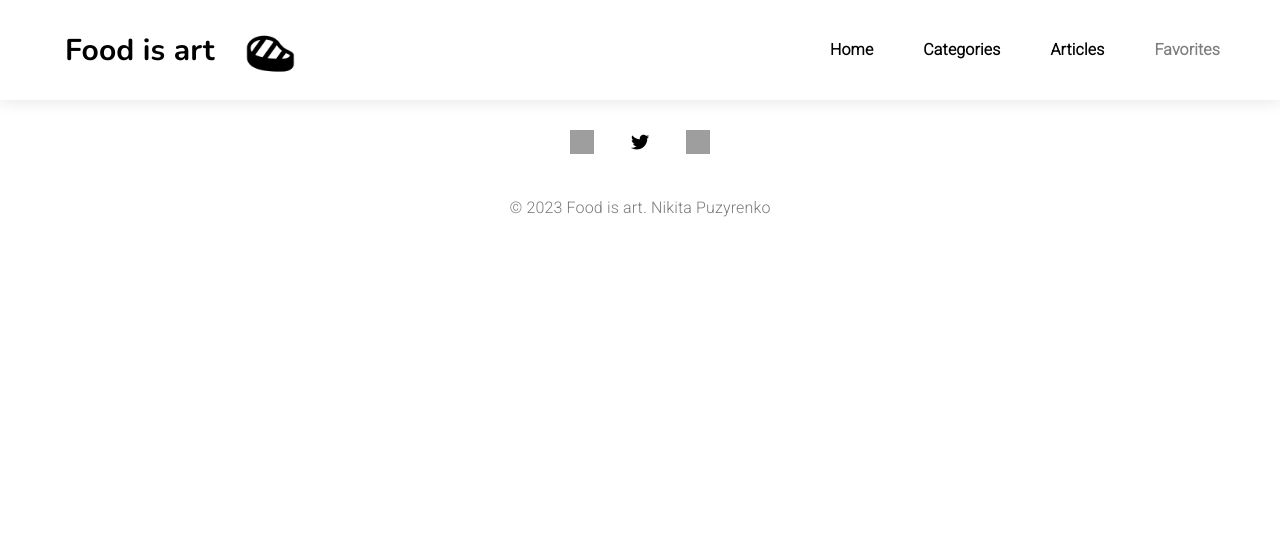
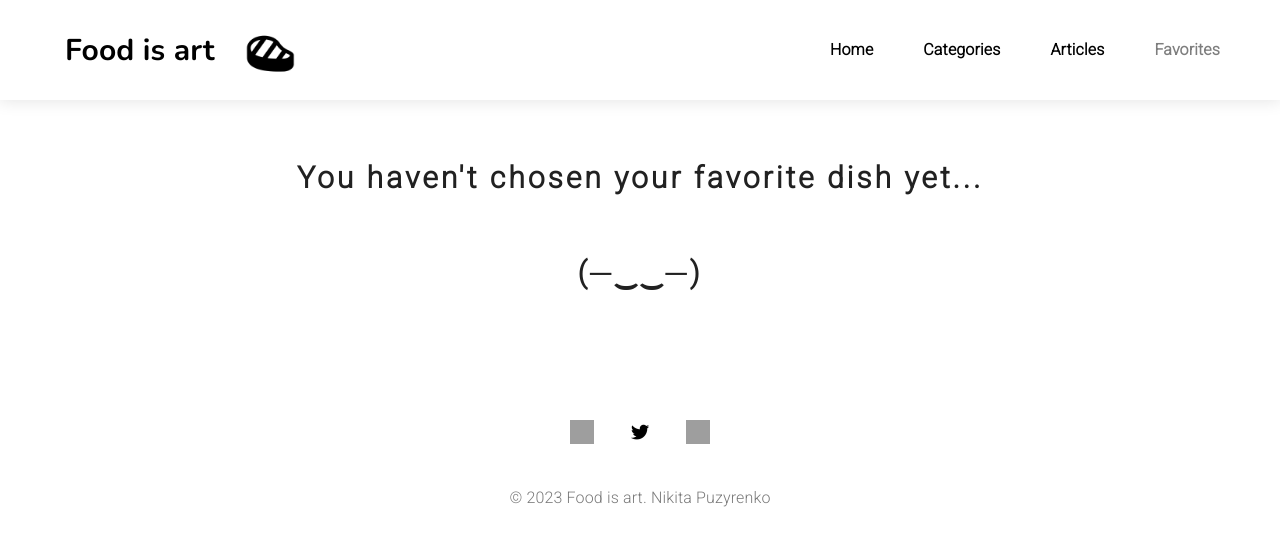
Before and after one commit to NikitOS-1/food-blog, a React (Create React App) app: page /favorites in a window 1280 px wide. Shown: the top 544 px of the page. Built offline with nearby package versions, Linux system fonts and the light colour scheme; grey boxes are pictures that could not be loaded.

Commit message:
Add text about choise

```diff
--- a/src/pages/Favorites/Favorites.module.scss
+++ b/src/pages/Favorites/Favorites.module.scss
@@ -3,4 +3,16 @@
     align-items: center;
     justify-content: center;
     flex-wrap: wrap;
+
+    .notChoise {
+        margin: 50px 0px;
+        font-size: 30px;
+        font-weight: bolder;
+        letter-spacing: 3px;
+
+        .smile {
+            margin: 50px 0px;
+            text-align: center;
+        }
+    }
 }
--- a/src/pages/Favorites/Favorites.tsx
+++ b/src/pages/Favorites/Favorites.tsx
@@ -22,6 +22,14 @@ const Favorites = ({
 }: Props) => {
   return (
     <div className={style.items}>
+      {Object.values(favArts).length == 0 ? (
+        <div className={style.notChoise}>
+          You haven't chosen your favorite dish yet...
+          <div className={style.smile}>{"(─‿‿─)"}</div>
+        </div>
+      ) : (
+        false
+      )}
       {Object.keys(favArts).map((artId) => (
         <FavItem
           key={artId}
```
